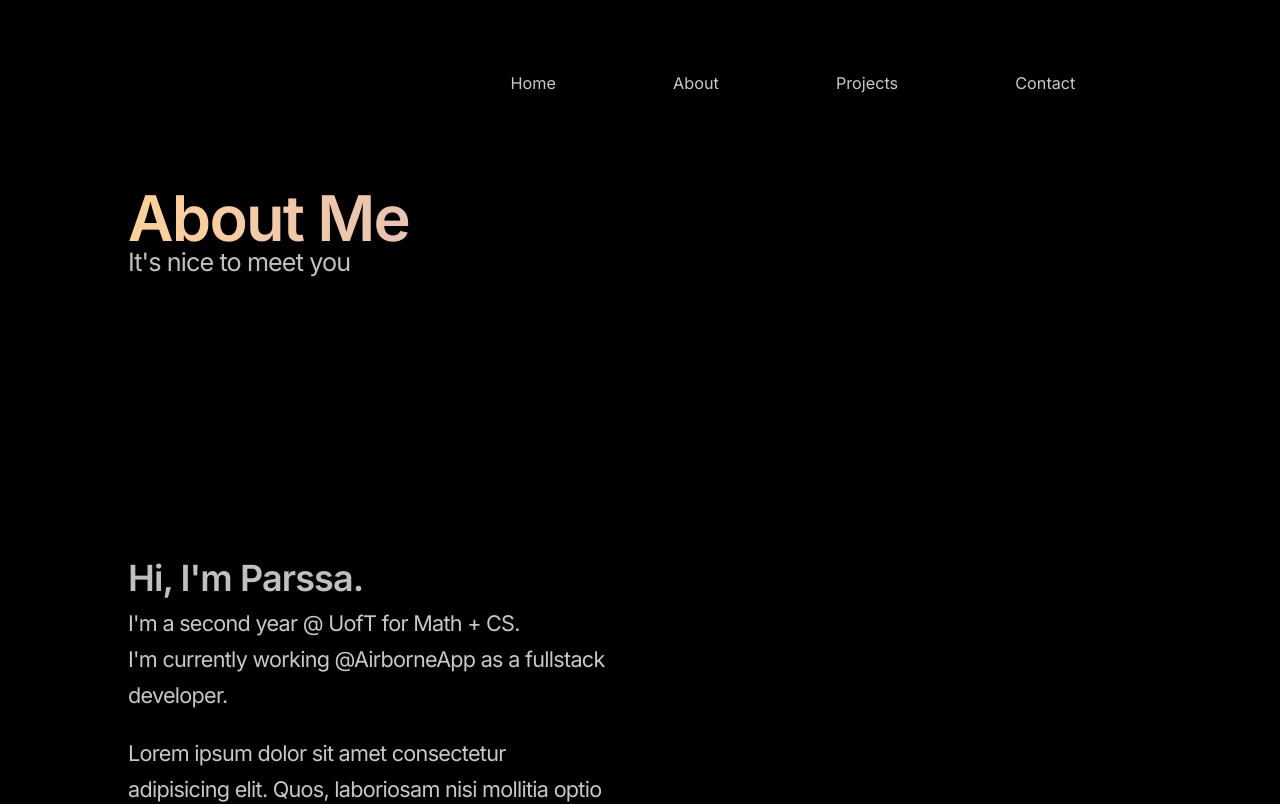
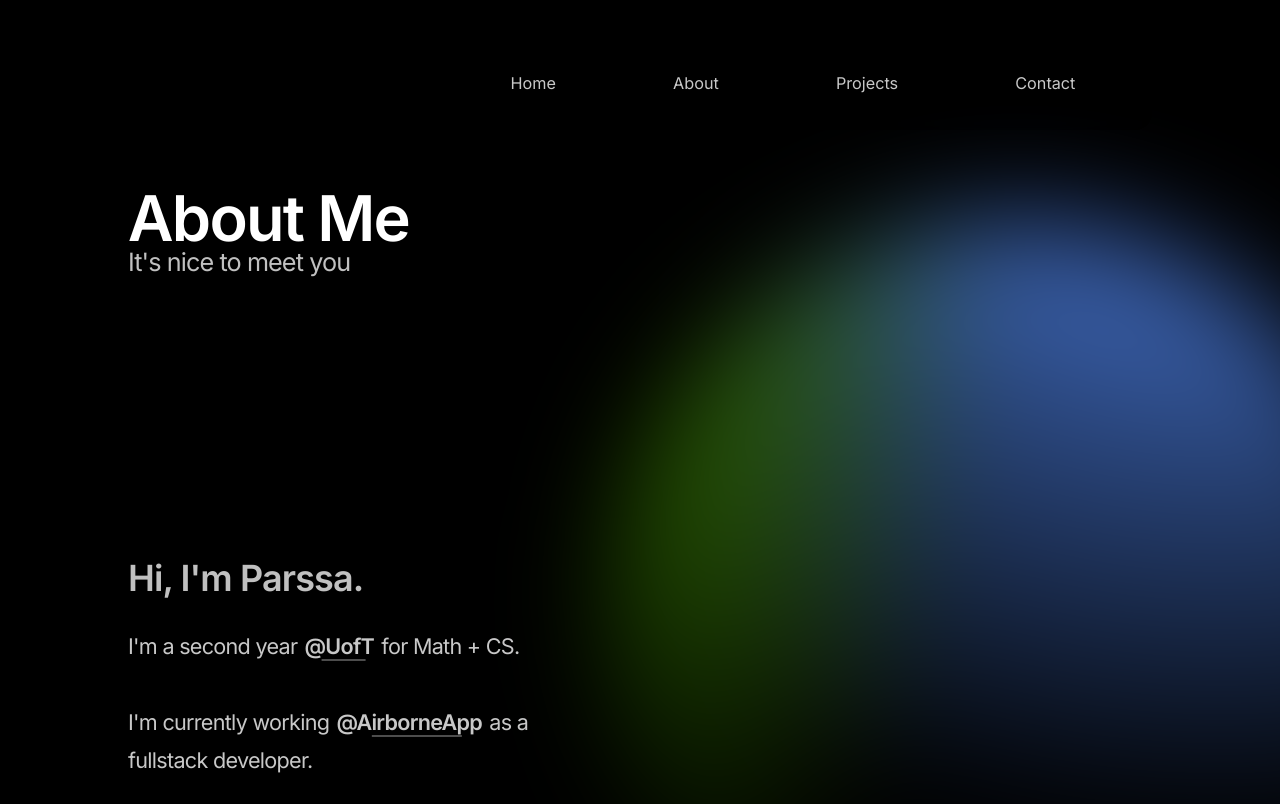
Before and after one commit to parssak/nextjs-website, a Next.js app: page /about in a window 1280 px wide. Shown: the top 804 px of the page. Built offline with nearby package versions, Linux system fonts and the light colour scheme.

Commit message:
Major progress

```diff
--- a/components/About.js
+++ b/components/About.js
@@ -1,24 +1,28 @@
 import React from 'react';
 import Contact from './Contact';
-import { Container, Description, SectionTitle, Subtitle, Title } from './styles';
+import { Container, Description, LinkText, SectionTitle, Subtitle, Title, TitleBall } from './styles';
 
 const About = () => {
     return (
         <Container>
-            <Title larger>About Me</Title>
+            <Title larger>About Me<TitleBall delay={1.3} duration={0.8} random={Math.random() * 360} /></Title>
             <Subtitle>It's nice to meet you</Subtitle>
             <br/>
             <br/>
             <br/>
             <SectionTitle>Hi, I'm Parssa.</SectionTitle>
-            <Description>I'm a second year @ UofT for Math + CS. <br/> I'm currently working @AirborneApp as a fullstack developer. </Description>
+            <br />
             <Description>
+                I'm a second year <LinkText>@UofT</LinkText> for Math + CS.
+                <br />
+                <br />
+                I'm currently working <LinkText>@AirborneApp</LinkText> as a fullstack developer.
             </Description>
             <Description>
-                Lorem ipsum dolor sit amet consectetur adipisicing elit. Quos, laboriosam nisi mollitia optio hic nihil illum? Obcaecati tempore atque repellat consectetur soluta cumque fugit. Fuga, culpa molestiae! Perspiciatis eligendi nostrum quibusdam deleniti necessitatibus, laudantium mollitia aperiam rerum! Adipisci quibusdam eius ducimus mollitia maiores. Nulla ab dolore iure ut, at repudiandae.
+                I love being creative, and bringing ideas to life through code. I'm passionate about everything design/frontend related, from awesome JS libraries to UX/UI design. I'm constantly improving and learning new skills and technologies, and tinkering around with them.
             </Description>
             <Description>
-                Lorem ipsum dolor sit amet consectetur adipisicing elit. Quos, laboriosam nisi mollitia optio hic nihil illum? Obcaecati tempore atque repellat consectetur soluta cumque fugit. Fuga, culpa molestiae! Perspiciatis eligendi nostrum quibusdam deleniti necessitatibus, laudantium mollitia aperiam rerum! Adipisci quibusdam eius ducimus mollitia maiores. Nulla ab dolore iure ut, at repudiandae.
+
             </Description>
             <Contact/>
         </Container>
--- a/components/NavBar.js
+++ b/components/NavBar.js
@@ -1,6 +1,6 @@
 import Link from 'next/link';
 import styled from 'styled-components';
-import { gradient, primaryColor } from './styles';
+import { primaryColor } from './styles/constants';
 
 const Nav = styled.nav`
     width: 100%;
@@ -9,6 +9,7 @@ const Nav = styled.nav`
     justify-content: flex-end;
     position: fixed;
     z-index: 99;
+    pointer-events: none;
     @media (max-width: 800px) {
         justify-content: center;
         align-items:center;
@@ -24,6 +25,7 @@ const Wrapper = styled.div`
     padding: 1rem;
     padding-left: 0rem;
     background: rgba(0, 0, 0, 0.1);
+    pointer-events: auto !important;
     &:last-child {
         margin-left: 0;
     }
--- a/components/projects/Kazakan.js
+++ b/components/projects/Kazakan.js
@@ -11,7 +11,7 @@ const MixBot = () => {
             <br /><br />
             <Description><b>A top-down shooter game where you protect the Orb from waves of enemies.</b></Description>
             <br /><br />
-            <Description>My first commerical project, and is project I hold dearest to my heart, as shipping my first commerical game played a pivotal role in making me the developer I am today.<br /><br /> Kazakan was made with C# in Unity, and I did all the artwork in Aseprite. I released Kazakan for mobile, and I wrote an article on Medium about my experience developing it.</Description>
+            <Description>My first commerical project, and played a pivotal role in making me the developer I am today.<br /><br /> Kazakan was made with C# in Unity, and I did all the artwork in Aseprite. I released Kazakan for mobile, and I wrote an article on Medium about my experience developing it.</Description>
             <br />
             <HorizontalContent tech={"C# • Unity • Aseprite"} role={"Creator • Game Developer"} date={"2020"}/>
             <NextProject nextProjectName={'darco'} />
--- /dev/null
+++ b/components/styles/animations.js
@@ -0,0 +1,19 @@
+import { keyframes } from "styled-components";
+
+export const hueRotate = startVal => keyframes`
+  from {
+    filter: hue-rotate(${startVal}deg) blur(3rem) invert(0);
+  }
+  to {
+    filter: hue-rotate(${startVal - 360}deg) blur(3.3rem);
+  }
+`;
+
+export const introduceAnim = keyframes`
+    from {
+        opacity: 0;
+    }
+    to {
+        opacity: 1;
+    }
+`
--- /dev/null
+++ b/components/styles/constants.js
@@ -0,0 +1,15 @@
+import { css } from "styled-components";
+import { introduceAnim } from "./animations";
+
+export const primaryColor = "#C8C8C8";
+export const orange = '#FFD9BD'
+export const purple = '#BA99FF'
+export const gradient = `linear-gradient(20deg, ${orange}, ${purple});`
+export const introduce = css`
+    ${props => props.delay && css`
+    opacity: 0;
+    animation-fill-mode: forwards;
+    animation-name: ${introduceAnim};
+    animation-duration: ${props => props.duration || `0.4`}s;
+    animation-delay: ${props.delay}s;
+    `}`;
--- a/components/styles/index.js
+++ b/components/styles/index.js
@@ -1,9 +1,9 @@
-import styled from 'styled-components';
-
-export const primaryColor = "#C8C8C8";
-export const gradient = `linear-gradient(271.88deg, #9C9AFF 3.74%, #BDACDD 24.32%, #FFD19A 100.72%);`
+import styled, { css } from 'styled-components';
+import { hueRotate } from './animations';
+import { primaryColor, introduce, orange, purple } from './constants';
 
 
+//** Typography */
 export const Title = styled.h1`
     color: ${primaryColor};
     font-size: ${props => props.larger ? 3.5 : 3}rem;
@@ -12,11 +12,12 @@ export const Title = styled.h1`
     margin: 0;
     margin-top: 4rem;
     margin-left: -0.01rem;
-    ${props => props.larger && `
-        background: ${gradient};
-        -webkit-background-clip: text;
-        -webkit-text-fill-color: transparent;
+    ${props => props.larger && css`
+        color: white;
+        mix-blend-mode: saturation;
     `}
+    position: relative;
+    ${introduce}
 `
 export const Subtitle = styled.h2`
     color: #c0c0c0;
@@ -26,6 +27,7 @@ export const Subtitle = styled.h2`
     margin-bottom: 10rem;
     margin-top: -0.5rem;
     letter-spacing: -0.05rem;
+    ${introduce}
 `
 export const SectionTitle = styled.h3`
     color: #c0c0c0;
@@ -35,7 +37,21 @@ export const SectionTitle = styled.h3`
     margin-top: 2rem;
     margin-bottom: 0.3rem;
     letter-spacing: -0.05rem;
+    ${introduce}
 `
+
+export const Description = styled.p`
+    color: ${primaryColor};
+    font-size: ${props => props.smaller ? 1 : 1.2}rem;
+    font-weight: 400;
+    margin-top: 0rem;
+    letter-spacing: -0.04rem;
+    max-width: 35ch;
+    line-height: 2rem;
+    ${introduce}
+`
+
+//** Layout */
 export const Container = styled.div`
     min-height: 100vh;
     width: 100%;
@@ -47,18 +63,42 @@ export const Container = styled.div`
     @media (max-width: 800px) {
         margin-top: 0rem;
     }
-    `
-
-export const Description = styled.p`
-    color: ${primaryColor};
-    font-size: ${props => props.smaller ? 1 : 1.2}rem;
-    font-weight: 400;
-    margin-top: 0rem;
-    letter-spacing: -0.04rem;
-    max-width: 35ch;
-    line-height: 2rem;
 `
 
+export const HorizontalContentWrapper = styled.div`
+    width: calc(100% - 2rem);
+    display: flex;
+    justify-content: space-between;
+        flex-direction: column;
+    @media (max-width: 800px) {
+        flex-direction: column;
+    }
+`
+
+export const TitleBall = styled.div`
+    height: 800px;
+    width: 800px;
+    border-radius: 200%;
+    position: absolute;
+    top: 50%;
+    right: -25%;
+    background: radial-gradient(49.71% 101.93% at -1.54% -2.07%, #5C47DF 0%, rgba(20, 16, 222, 0) 100%), radial-gradient(116.82% 101.4% at 76.73% -23.2%, #DC7D25 0%, rgba(171, 108, 50, 0) 100%);
+    transition: all 0.4s ease;
+    animation-fill-mode: forwards;
+    animation: ${props => hueRotate(props.random)} linear infinite 5s;
+    animation-direction: alternate;
+    animation-play-state: paused;
+    :hover {
+        animation-play-state: running;
+    }
+`
+
+export const DelayBox = styled.div`
+    ${introduce}
+`
+
+
+//** Inputs */
 export const ContactButton = styled.button`
     all: unset;
     color: white;
@@ -78,14 +118,77 @@ export const ContactButton = styled.button`
     @media (max-width: 565px) {
         align-self: center;
     }
+    ${introduce}
 `
 
-export const HorizontalContentWrapper = styled.div`
-    width: calc(100% - 2rem);
-    display: flex;
-    justify-content: space-between;
-        flex-direction: column;
-    @media (max-width: 800px) {
-        flex-direction: column;
+export const Input = styled.input`
+    border: 0;
+    font-size: 1.5rem;
+    background: #292929;
+    border-radius: 0.5rem;
+    margin-bottom: 1rem;
+    font-family: Inter;
+    color: whitesmoke;
+    outline: none;
+    padding: 0.5rem;
+    border: 1px solid transparent;
+    transition: all 0.5s ease;
+    box-shadow: 0px 4px 1rem -10px rgba(154, 147, 147, 0.25);
+    :focus {
+        border-color: rgba(98, 98, 98, 0.58);
+        box-shadow: 0px 4px 1rem rgba(154, 147, 147, 0.25);
+}
+`
+export const TextArea = styled.textarea`
+    border: 0;
+    font-size: 1.5rem;
+    background: #292929;
+    border-radius: 0.5rem;
+    margin-bottom: 1rem;
+    resize: none;
+    min-height: 15ch;
+    font-family: Inter;
+    color: whitesmoke;
+    outline: none;
+    padding: 0.5rem;
+    border: 1px solid transparent;
+    transition: all 0.5s ease;
+    box-shadow: 0px 4px 1rem -10px rgba(154, 147, 147, 0.25);
+    :focus {
+        border-color: rgba(98, 98, 98, 0.58);
+        box-shadow: 0px 4px 1rem rgba(154, 147, 147, 0.25);
     }
 `
+
+export const LinkText = styled.span`
+    font-weight: 600;
+    /* padding: 0.1rem; */
+    padding: 0.1rem 0.1rem;
+    display: inline-block;
+    transition: all 0.5s cubic-bezier(0.075, 0.82, 0.165, 1);
+    position: relative;
+    ::before {
+        content: '';
+        height: 2px;
+        width: 60%;
+        background-color: rgba(255, 255, 255, 0.3);
+        position: absolute;
+        bottom: 5px;
+        margin: auto;
+        transform: translateX(40%);
+        transition: all 0.4s cubic-bezier(0.075, 0.82, 0.165, 1);
+    }
+    border-radius: 0.5rem;
+    &:hover {
+        cursor: pointer;
+        transform: skewX(-5deg);
+        background-color: ${purple}22;
+        color: ${purple};
+        ::before {
+            width: 50%;
+            transform: translateX(50%) translateY(5px);
+            background-color: ${purple};
+
+        }
+    }
+`
--- a/pages/darco.js
+++ b/pages/darco.js
@@ -1,7 +1,6 @@
 import Head from 'next/head';
 import styles from '../styles/Home.module.css'
 import NavBar from '../components/NavBar';
-import Kazakan from '../components/projects/Kazakan';
 import Darco from '../components/projects/Darco';
 
 const KazakanPage = () => {
--- a/styles/globals.css
+++ b/styles/globals.css
@@ -3,14 +3,9 @@ html, body {
   padding: 0;
   margin: 0;
   font-family: Inter, BlinkMacSystemFont, Segoe UI, Roboto, Oxygen, Ubuntu, Cantarell, Fira Sans, Droid Sans, Helvetica Neue, sans-serif;
-  /* background-color: black; */
   overflow-x: hidden;
   font-size: 100%;
-  /* background-image: url('/buried.png');
-  background-position: 0px 0px;
-  background-size: 150px 150px;
-  background-repeat: repeat; */
-  background-color: hsl(0, 0%, 0%);
+  background-color: black;
 }
 
 @media (min-width: 768px) {
@@ -27,3 +22,7 @@ a {
 * {
   box-sizing: border-box;
 }
+
+::-webkit-scrollbar {
+  display: none;
+}
```
Also changed, not shown: components/Contact.js (+2 -42 lines), components/Hero.js (+15 -46 lines), components/Projects.js (+5 -2 lines), components/SelectedProjects.js (+19 -29 lines).
